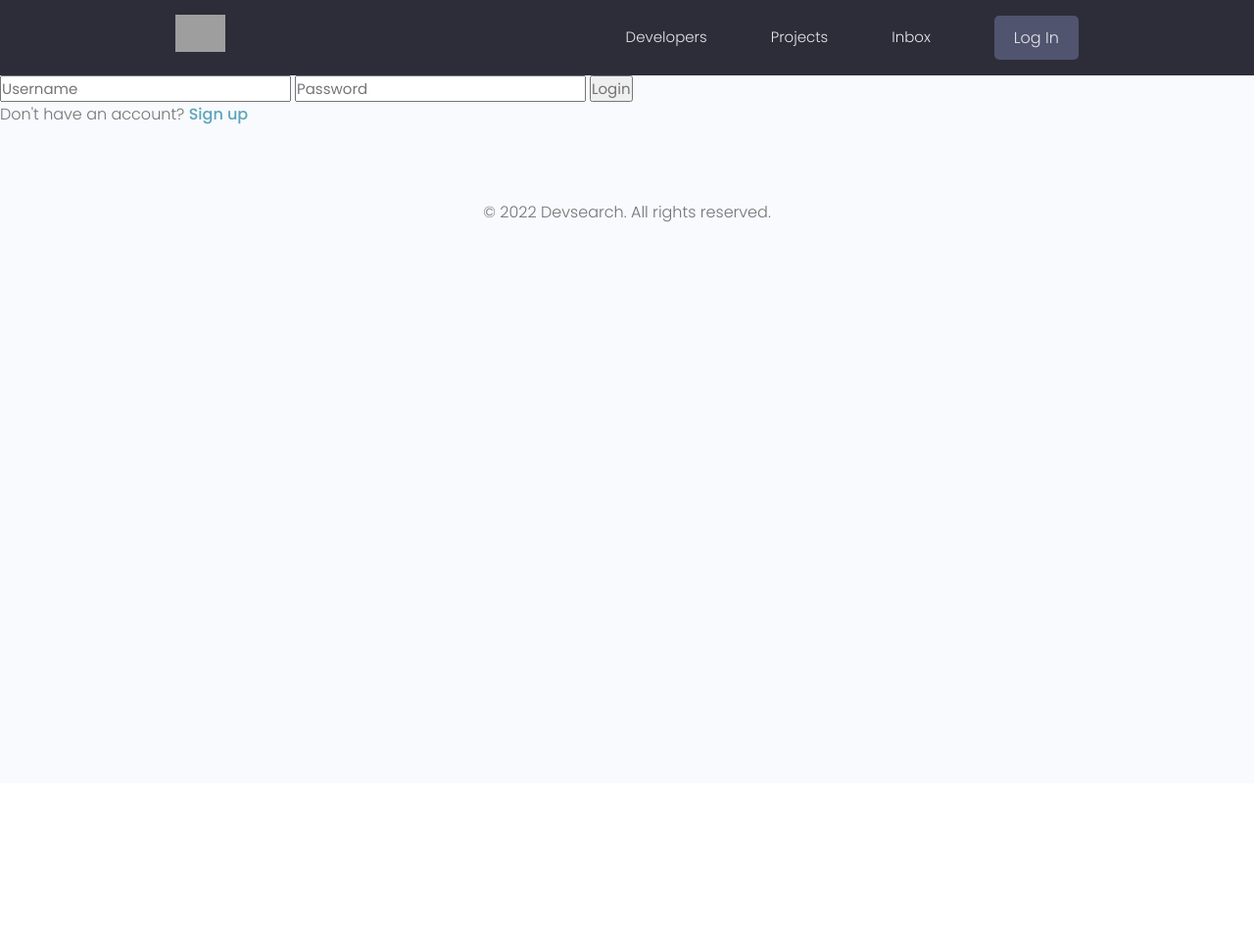
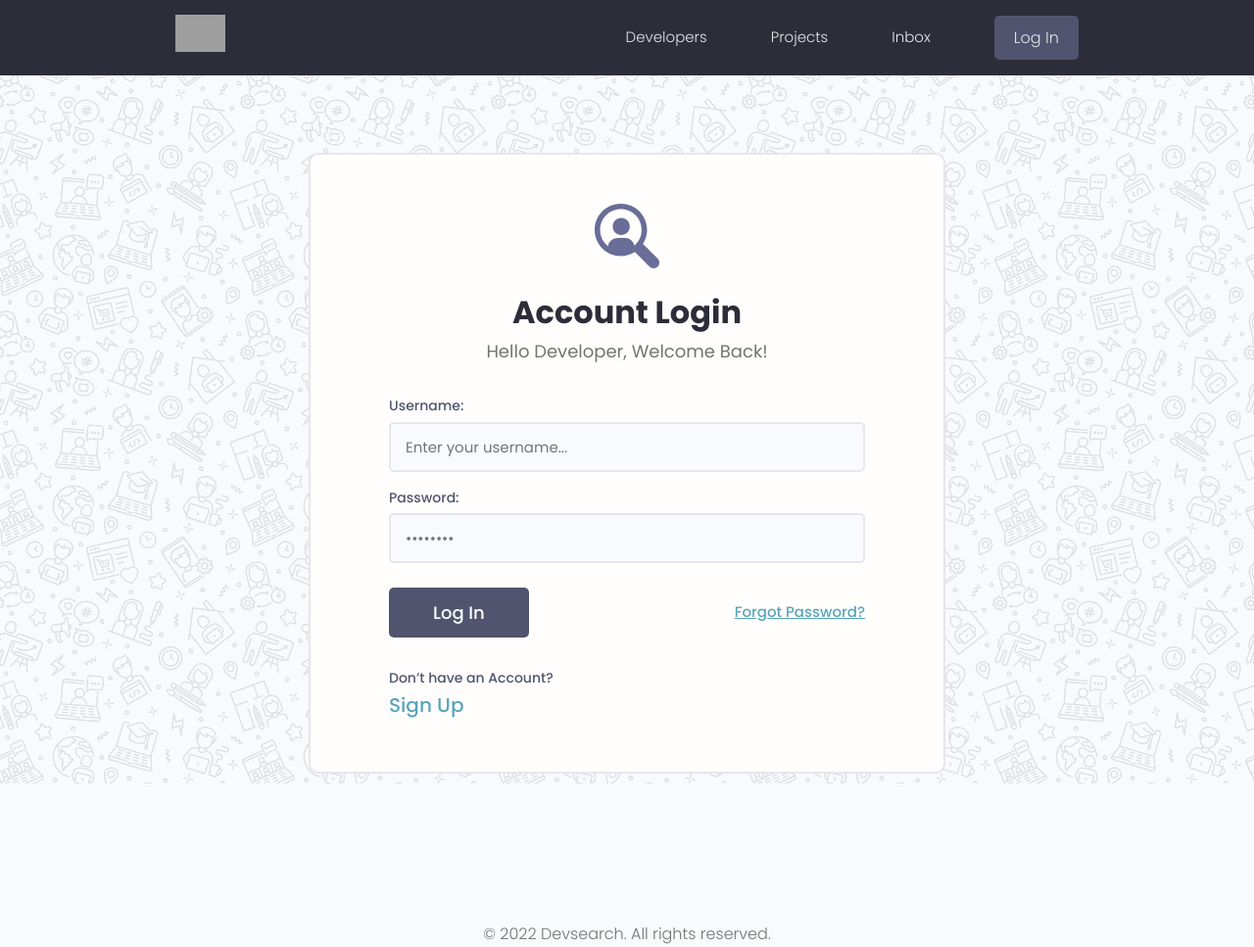
Before and after one commit to alperensamilx/devsearch, a Django app: page /login/ in a window 1280 px wide. Shown: the whole page at 98% size. Before the commit the page ends 227 px from the top, so only its background shows below. Run offline with Django 4.2, Linux system fonts and the light colour scheme; some libraries are stand-ins or nearby versions; grey boxes are pictures that could not be loaded.

Commit message:
login theme commit

```diff
--- a/static/styles/app.css
+++ b/static/styles/app.css
@@ -659,7 +659,7 @@ img {
   left: 0;
   bottom: 0;
   right: 0;
-  background: url(../../../Django-2021-master/static/images/pattern.jpg);
+  background: url(../images/pattern.jpg);
 }
 
 .auth > .card {
--- a/users/templates/users/login_register.html
+++ b/users/templates/users/login_register.html
@@ -1,28 +1,98 @@
 {% extends 'main.html' %}
-
+{% load static %}
 {% block content %}
 
     {% if page == 'register' %}
-        <h1>Register User</h1>
 
-        <form action="{% url 'register' %}" method="POST">
-            {% csrf_token %}
-            {{ form.as_p }}
+         <div class="auth">
+          <div class="card">
+            <div class="auth__header text-center">
+              <a href="/">
+                <img src="{% static 'images/icon.svg' %}" alt="icon" />
+              </a>
+              <h3>Register an Account</h3>
+              <p>Create a new developer account</p>
+            </div>
 
-            <input type="submit" value="Register">
-        </form>
+            <form action="{% url 'register' %}" method="POST" class="form auth__form">
+                {% csrf_token %}
 
-        <p>Already have an account? <a href="{% url 'login' %}">Log in</a></p>
+                {% for field in form %}
+                     <div class="form__field">
+                        <label for="formInput#text">{{ field.label }} </label>
+                         {{field}}
+
+                         {% if field.help_text %}
+                            <small>{{ field.help_text }}</small>
+                         {% endif %}
+
+                        {% for error in field.errors %}
+                            <p style="color: red">{{ error }}</p>
+                        {% endfor %}
+
+                    </div>
+                {% endfor %}
+              <!-- Input:Text -->
+
+              <div class="auth__actions">
+                <input class="btn btn--sub btn--lg" type="submit" value="Sign  In" />
+              </div>
+            </form>
+            <div class="auth__alternative">
+              <p>Already have an Account?</p>
+              <a href="{% url 'login' %}">Log In</a>
+            </div>
+          </div>
+    </div>
+
     {% else %}
 
-        <form action="{% url 'login' %}" method="POST">
-            {% csrf_token %}
-            <input type="text" name="username" placeholder="Username">
-            <input type="password" name="password" placeholder="Password">
-            <input type="submit" value="Login">
+        <div class="auth">
+          <div class="card">
+            <div class="auth__header text-center">
+              <a href="/">
+                <img src="{% static 'images/icon.svg' %}" alt="icon" />
+              </a>
+              <h3>Account Login</h3>
+              <p>Hello Developer, Welcome Back!</p>
+            </div>
 
-            <p>Don't have an account? <a href="{% url 'register' %}">Sign up</a></p>
-        </form>
+            <form action="{% url 'login' %}" method="POST" class="form auth__form">
+                {% csrf_token %}
+              <!-- Input:Username -->
+              <div class="form__field">
+                <label for="formInput#text">Username: </label>
+                <input
+                  class="input input--text"
+                  id="formInput#text"
+                  type="text"
+                  name="username"
+                  placeholder="Enter your username..."
+                />
+              </div>
+
+              <!-- Input:Password -->
+              <div class="form__field">
+                <label for="formInput#password">Password: </label>
+                <input
+                  class="input input--password"
+                  id="formInput#passowrd"
+                  type="password"
+                  name="password"
+                  placeholder="••••••••"
+                />
+              </div>
+              <div class="auth__actions">
+                <input class="btn btn--sub btn--lg" type="submit" value="Log In" />
+                <a href="forgetpassword.html">Forgot Password?</a>
+              </div>
+            </form>
+            <div class="auth__alternative">
+              <p>Don’t have an Account?</p>
+              <a href="{% url 'register' %}">Sign Up</a>
+            </div>
+          </div>
+        </div>
 
     {% endif %}
 
--- a/users/views.py
+++ b/users/views.py
@@ -1,10 +1,9 @@
 from django.shortcuts import render, redirect
 from django.contrib.auth import login, authenticate, logout
 from django.contrib import messages
-from django.contrib.auth.forms import UserCreationForm
 from django.contrib.auth.models import User
 from .models import *
-
+from .forms import CustomUserCreationForm
 
 # Create your views here.
 
@@ -42,10 +41,10 @@ def logout_user(request):
 
 def register_user(request):
     page = 'register'
-    form = UserCreationForm()
+    form = CustomUserCreationForm()
 
     if request.method == 'POST':
-        form = UserCreationForm(request.POST)
+        form = CustomUserCreationForm(request.POST)
         if form.is_valid():
             user = form.save(commit=False)
             user.username = user.username.lower()
```
Also changed, not shown: templates/login.html (added, +49 -0 lines), templates/signup.html (added, +71 -0 lines), users/forms.py (added, +18 -0 lines), db.sqlite3, static/images/icon.svg (added), static/images/pattern.jpg (added).
